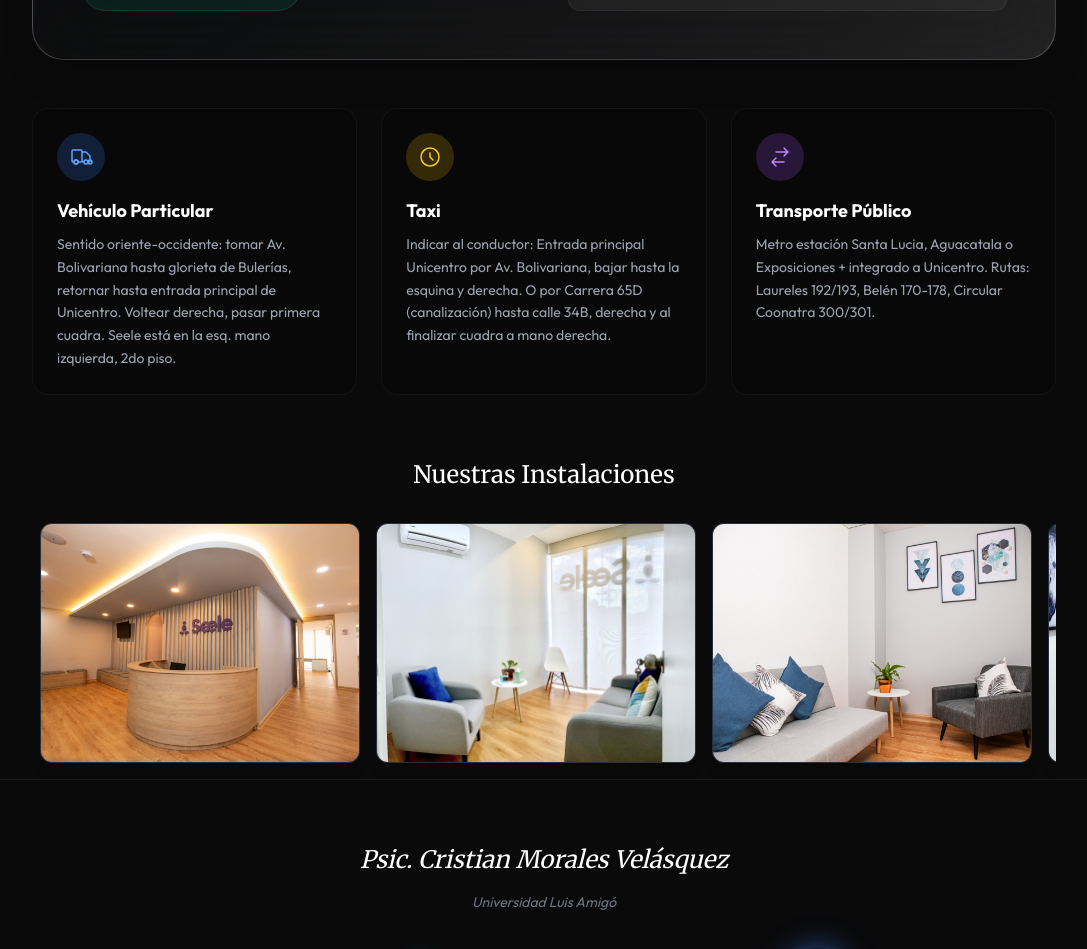
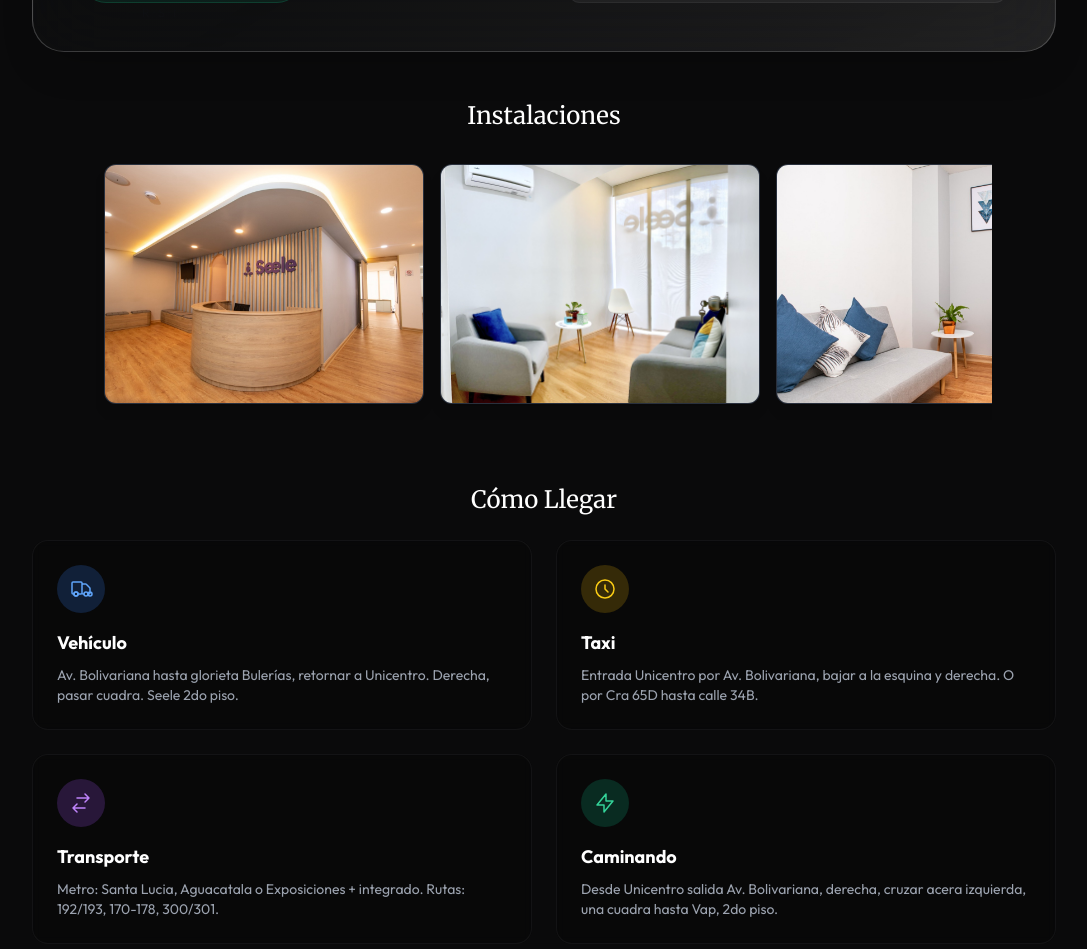
Before and after one commit to sofos666/moralespsicologia, a Next.js app: page /ubicacion in a window 1280 px wide. Shown: the part 620-1569 px from the top of the page, without its empty margins (96-1183 px from the left). Built offline with nearby package versions, Linux system fonts and the light colour scheme; no server answers.

Commit message:
feat: mejoras UI - menu cierra al click fuera, ubicacion grid 2x2, sobre-mi foto condicional

```diff
--- a/src/app/ubicacion/page.tsx
+++ b/src/app/ubicacion/page.tsx
@@ -26,7 +26,7 @@ export default function UbicacionPage() {
                 <motion.div
                     initial={{ opacity: 0, y: 20 }}
                     animate={{ opacity: 1, y: 0 }}
-                    className="text-center mb-16"
+                    className="text-center mb-12"
                 >
                     <h1 className="text-4xl md:text-6xl font-bold font-serif mb-6 text-gradient">
                         Espacios de Bienestar
@@ -45,7 +45,7 @@ export default function UbicacionPage() {
                 >
                     <div className="relative z-10 grid md:grid-cols-2 gap-12">
                         <div>
-                            <h2 className="text-3xl font-bold text-white mb-6">Seele – Espacios de bienestar</h2>
+                            <h2 className="text-3xl font-bold text-white mb-8">Seele</h2>
                             <div className="space-y-4 text-gray-300">
                                 <p className="flex items-start gap-3">
                                     <svg className="w-6 h-6 text-emerald-400 mt-1 shrink-0" fill="none" stroke="currentColor" viewBox="0 0 24 24"><path strokeLinecap="round" strokeLinejoin="round" strokeWidth="1.5" d="M17.657 16.657L13.414 20.9a1.998 1.998 0 01-2.827 0l-4.244-4.243a8 8 0 1111.314 0z" /><path strokeLinecap="round" strokeLinejoin="round" strokeWidth="1.5" d="M15 11a3 3 0 11-6 0 3 3 0 016 0z" /></svg>
@@ -86,68 +86,17 @@ export default function UbicacionPage() {
                     </div>
                 </motion.div>
 
-                {/* Directions Details */}
-                <div className="grid md:grid-cols-3 gap-6 mb-16">
-                    {/* Car */}
-                    <motion.div
-                        initial={{ opacity: 0, y: 20 }}
-                        animate={{ opacity: 1, y: 0 }}
-                        transition={{ delay: 0.2 }}
-                        className="bg-black/20 backdrop-blur-sm p-6 rounded-2xl border border-white/5 hover:bg-black/30 transition-colors"
-                    >
-                        <div className="w-12 h-12 rounded-full bg-blue-500/20 flex items-center justify-center mb-4 text-blue-400">
-                            <svg className="w-6 h-6" fill="none" stroke="currentColor" viewBox="0 0 24 24"><path strokeLinecap="round" strokeLinejoin="round" strokeWidth="1.5" d="M9 17a2 2 0 11-4 0 2 2 0 014 0zM19 17a2 2 0 11-4 0 2 2 0 014 0z" /><path strokeLinecap="round" strokeLinejoin="round" strokeWidth="1.5" d="M13 16V6a1 1 0 00-1-1H4a1 1 0 00-1 1v10a1 1 0 001 1h1m8-1a1 1 0 01-1 1H9m4-1V8a1 1 0 011-1h2.586a1 1 0 01.707.293l3.414 3.414a1 1 0 01.293.707V16a1 1 0 01-1 1h-1m-6-1a1 1 0 001 1h1M5 17a2 2 0 104 0m-4 0a2 2 0 114 0m10 0a2 2 0 104 0m-4 0a2 2 0 114 0" /></svg>
-                        </div>
-                        <h3 className="text-lg font-bold text-white mb-2">Vehículo Particular</h3>
-                        <p className="text-sm text-gray-400 leading-relaxed">
-                            Sentido oriente-occidente: tomar Av. Bolivariana hasta glorieta de Bulerías, retornar hasta entrada principal de Unicentro. Voltear derecha, pasar primera cuadra. Seele está en la esq. mano izquierda, 2do piso.
-                        </p>
-                    </motion.div>
-
-                    {/* Taxi */}
-                    <motion.div
-                        initial={{ opacity: 0, y: 20 }}
-                        animate={{ opacity: 1, y: 0 }}
-                        transition={{ delay: 0.3 }}
-                        className="bg-black/20 backdrop-blur-sm p-6 rounded-2xl border border-white/5 hover:bg-black/30 transition-colors"
-                    >
-                        <div className="w-12 h-12 rounded-full bg-yellow-500/20 flex items-center justify-center mb-4 text-yellow-400">
-                            <svg className="w-6 h-6" fill="none" stroke="currentColor" viewBox="0 0 24 24"><path strokeLinecap="round" strokeLinejoin="round" strokeWidth="1.5" d="M12 8v4l3 3m6-3a9 9 0 11-18 0 9 9 0 0118 0z" /></svg>
-                        </div>
-                        <h3 className="text-lg font-bold text-white mb-2">Taxi</h3>
-                        <p className="text-sm text-gray-400 leading-relaxed">
-                            Indicar al conductor: Entrada principal Unicentro por Av. Bolivariana, bajar hasta la esquina y derecha. O por Carrera 65D (canalización) hasta calle 34B, derecha y al finalizar cuadra a mano derecha.
-                        </p>
-                    </motion.div>
-
-                    {/* Public Transport */}
-                    <motion.div
-                        initial={{ opacity: 0, y: 20 }}
-                        animate={{ opacity: 1, y: 0 }}
-                        transition={{ delay: 0.4 }}
-                        className="bg-black/20 backdrop-blur-sm p-6 rounded-2xl border border-white/5 hover:bg-black/30 transition-colors"
-                    >
-                        <div className="w-12 h-12 rounded-full bg-purple-500/20 flex items-center justify-center mb-4 text-purple-400">
-                            <svg className="w-6 h-6" fill="none" stroke="currentColor" viewBox="0 0 24 24"><path strokeLinecap="round" strokeLinejoin="round" strokeWidth="1.5" d="M8 7h12m0 0l-4-4m4 4l-4 4m0 6H4m0 0l4 4m-4-4l4-4" /></svg>
-                        </div>
-                        <h3 className="text-lg font-bold text-white mb-2">Transporte Público</h3>
-                        <p className="text-sm text-gray-400 leading-relaxed">
-                            Metro estación Santa Lucia, Aguacatala o Exposiciones + integrado a Unicentro. Rutas: Laureles 192/193, Belén 170-178, Circular Coonatra 300/301.
-                        </p>
-                    </motion.div>
-                </div>
-
-                {/* Gallery Carousel */}
+                {/* Gallery - Nuestras Instalaciones (ahora después de la tarjeta principal) */}
                 <motion.div
                     initial={{ opacity: 0 }}
                     animate={{ opacity: 1 }}
-                    transition={{ delay: 0.5 }}
-                    className="relative"
+                    transition={{ delay: 0.2 }}
+                    className="relative mb-16"
                 >
-                    <h3 className="text-2xl font-serif text-white mb-8 text-center">Nuestras Instalaciones</h3>
+                    <h3 className="text-2xl font-serif text-white mb-8 text-center">Instalaciones</h3>
 
                     {/* Carousel Container */}
-                    <div className="relative group">
+                    <div className="relative group max-w-4xl mx-auto">
                         {/* Left Arrow */}
                         <button
                             onClick={() => {
@@ -205,6 +154,74 @@ export default function UbicacionPage() {
                     </div>
                 </motion.div>
 
+                {/* Directions Details - Grid 2x2 */}
+                <h3 className="text-2xl font-serif text-white mb-6 text-center">Cómo Llegar</h3>
+                <div className="grid grid-cols-2 gap-4 md:gap-6 mb-8">
+                    {/* Car */}
+                    <motion.div
+                        initial={{ opacity: 0, y: 20 }}
+                        animate={{ opacity: 1, y: 0 }}
+                        transition={{ delay: 0.3 }}
+                        className="bg-black/20 backdrop-blur-sm p-4 md:p-6 rounded-2xl border border-white/5 hover:bg-black/30 transition-colors"
+                    >
+                        <div className="w-10 h-10 md:w-12 md:h-12 rounded-full bg-blue-500/20 flex items-center justify-center mb-3 md:mb-4 text-blue-400">
+                            <svg className="w-5 h-5 md:w-6 md:h-6" fill="none" stroke="currentColor" viewBox="0 0 24 24"><path strokeLinecap="round" strokeLinejoin="round" strokeWidth="1.5" d="M9 17a2 2 0 11-4 0 2 2 0 014 0zM19 17a2 2 0 11-4 0 2 2 0 014 0z" /><path strokeLinecap="round" strokeLinejoin="round" strokeWidth="1.5" d="M13 16V6a1 1 0 00-1-1H4a1 1 0 00-1 1v10a1 1 0 001 1h1m8-1a1 1 0 01-1 1H9m4-1V8a1 1 0 011-1h2.586a1 1 0 01.707.293l3.414 3.414a1 1 0 01.293.707V16a1 1 0 01-1 1h-1m-6-1a1 1 0 001 1h1M5 17a2 2 0 104 0m-4 0a2 2 0 114 0m10 0a2 2 0 104 0m-4 0a2 2 0 114 0" /></svg>
+                        </div>
+                        <h3 className="text-base md:text-lg font-bold text-white mb-2">Vehículo</h3>
+                        <p className="text-xs md:text-sm text-gray-400 leading-relaxed">
+                            Av. Bolivariana hasta glorieta Bulerías, retornar a Unicentro. Derecha, pasar cuadra. Seele 2do piso.
+                        </p>
+                    </motion.div>
+
+                    {/* Taxi */}
+                    <motion.div
+                        initial={{ opacity: 0, y: 20 }}
+                        animate={{ opacity: 1, y: 0 }}
+                        transition={{ delay: 0.35 }}
+                        className="bg-black/20 backdrop-blur-sm p-4 md:p-6 rounded-2xl border border-white/5 hover:bg-black/30 transition-colors"
+                    >
+                        <div className="w-10 h-10 md:w-12 md:h-12 rounded-full bg-yellow-500/20 flex items-center justify-center mb-3 md:mb-4 text-yellow-400">
+                            <svg className="w-5 h-5 md:w-6 md:h-6" fill="none" stroke="currentColor" viewBox="0 0 24 24"><path strokeLinecap="round" strokeLinejoin="round" strokeWidth="1.5" d="M12 8v4l3 3m6-3a9 9 0 11-18 0 9 9 0 0118 0z" /></svg>
+                        </div>
+                        <h3 className="text-base md:text-lg font-bold text-white mb-2">Taxi</h3>
+                        <p className="text-xs md:text-sm text-gray-400 leading-relaxed">
+                            Entrada Unicentro por Av. Bolivariana, bajar a la esquina y derecha. O por Cra 65D hasta calle 34B.
+                        </p>
+                    </motion.div>
+
+                    {/* Public Transport */}
+                    <motion.div
+                        initial={{ opacity: 0, y: 20 }}
+                        animate={{ opacity: 1, y: 0 }}
+                        transition={{ delay: 0.4 }}
+                        className="bg-black/20 backdrop-blur-sm p-4 md:p-6 rounded-2xl border border-white/5 hover:bg-black/30 transition-colors"
+                    >
+                        <div className="w-10 h-10 md:w-12 md:h-12 rounded-full bg-purple-500/20 flex items-center justify-center mb-3 md:mb-4 text-purple-400">
+                            <svg className="w-5 h-5 md:w-6 md:h-6" fill="none" stroke="currentColor" viewBox="0 0 24 24"><path strokeLinecap="round" strokeLinejoin="round" strokeWidth="1.5" d="M8 7h12m0 0l-4-4m4 4l-4 4m0 6H4m0 0l4 4m-4-4l4-4" /></svg>
+                        </div>
+                        <h3 className="text-base md:text-lg font-bold text-white mb-2">Transporte</h3>
+                        <p className="text-xs md:text-sm text-gray-400 leading-relaxed">
+                            Metro: Santa Lucia, Aguacatala o Exposiciones + integrado. Rutas: 192/193, 170-178, 300/301.
+                        </p>
+                    </motion.div>
+
+                    {/* Walking */}
+                    <motion.div
+                        initial={{ opacity: 0, y: 20 }}
+                        animate={{ opacity: 1, y: 0 }}
+                        transition={{ delay: 0.45 }}
+                        className="bg-black/20 backdrop-blur-sm p-4 md:p-6 rounded-2xl border border-white/5 hover:bg-black/30 transition-colors"
+                    >
+                        <div className="w-10 h-10 md:w-12 md:h-12 rounded-full bg-emerald-500/20 flex items-center justify-center mb-3 md:mb-4 text-emerald-400">
+                            <svg className="w-5 h-5 md:w-6 md:h-6" fill="none" stroke="currentColor" viewBox="0 0 24 24"><path strokeLinecap="round" strokeLinejoin="round" strokeWidth="1.5" d="M13 10V3L4 14h7v7l9-11h-7z" /></svg>
+                        </div>
+                        <h3 className="text-base md:text-lg font-bold text-white mb-2">Caminando</h3>
+                        <p className="text-xs md:text-sm text-gray-400 leading-relaxed">
+                            Desde Unicentro salida Av. Bolivariana, derecha, cruzar acera izquierda, una cuadra hasta Vap, 2do piso.
+                        </p>
+                    </motion.div>
+                </div>
+
             </div>
 
             <Footer />
```
Also changed, not shown: src/app/sobre-mi/page.tsx (+17 -3 lines), src/components/Navbar.tsx (+28 -1 lines).
